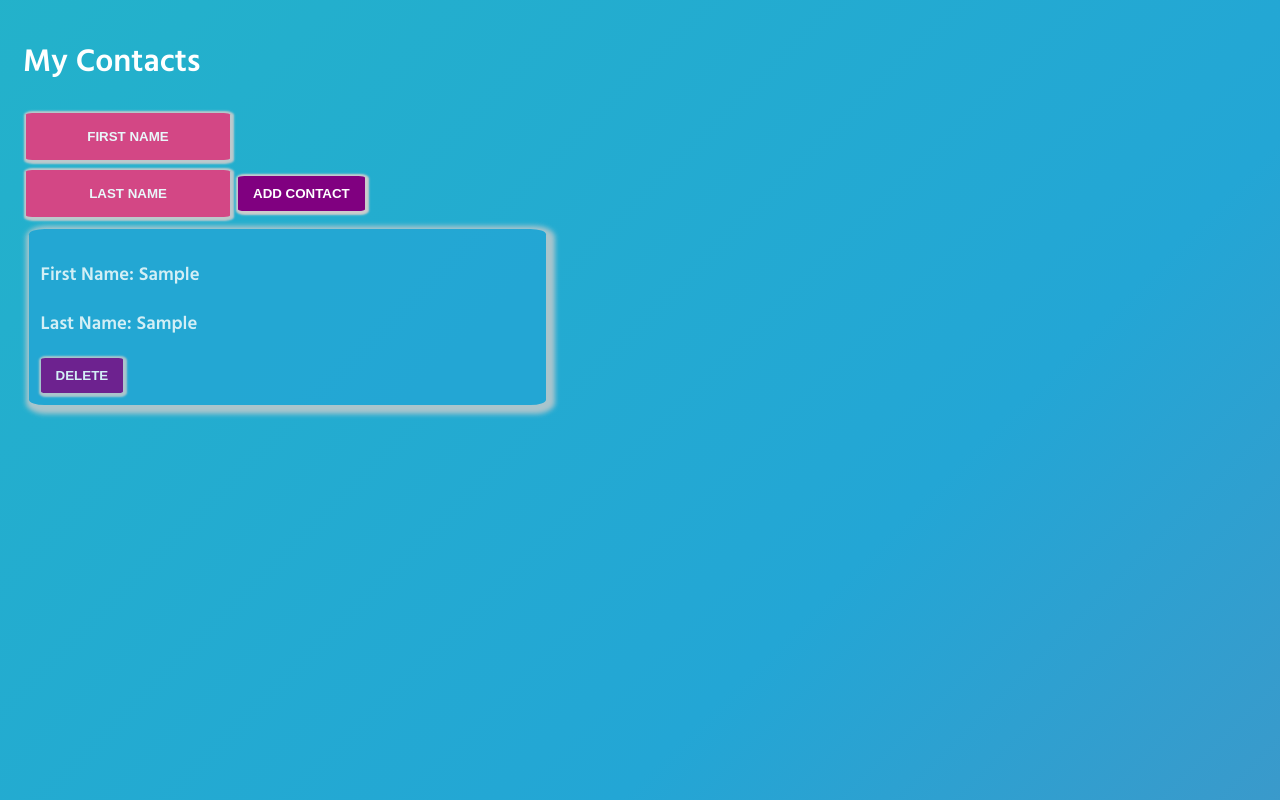
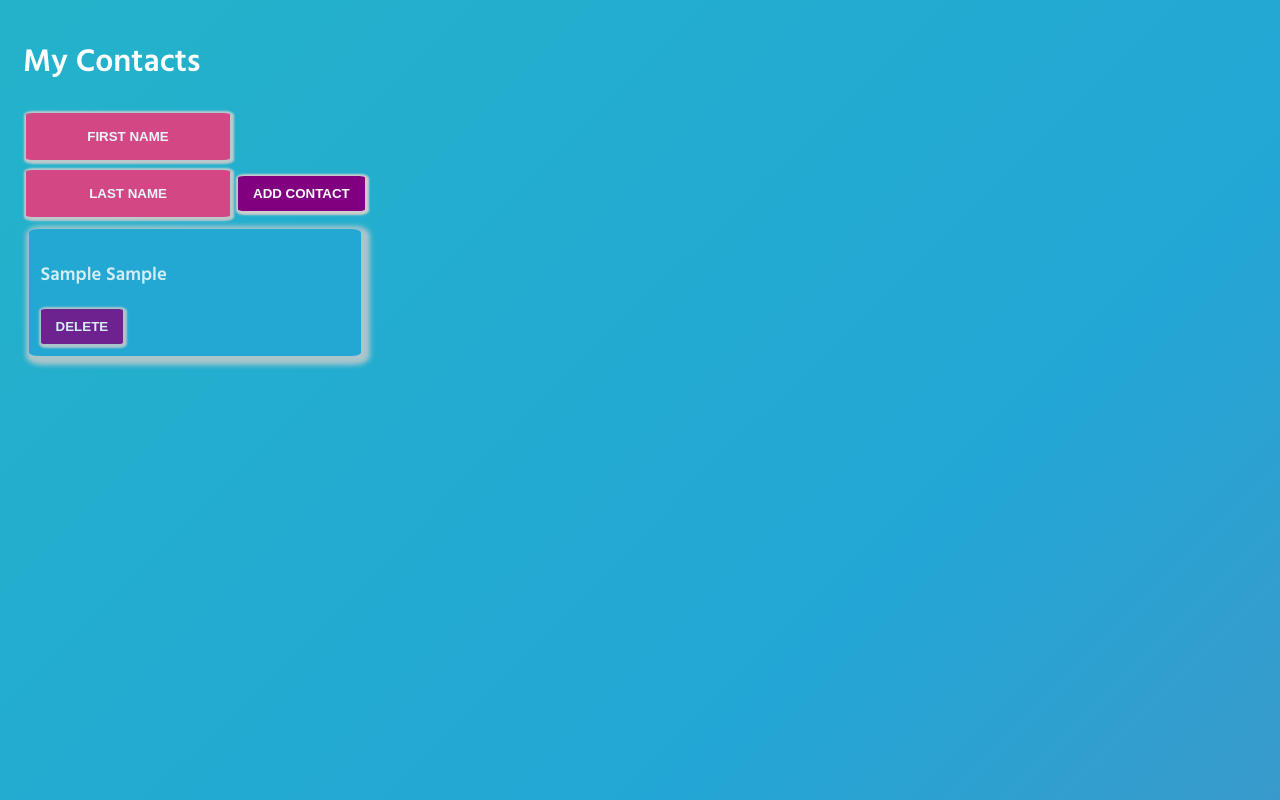
Before and after one commit to jonfreihofer/contacts-app, a React (Create React App) app: page / in a window 1280 px wide. Both pictures are taken after typing "Sample", "Sample" into the empty fields and a click on the button "ADD CONTACT". Built offline with nearby package versions, Linux system fonts and the light colour scheme.

Commit message:
refactored contact card

```diff
--- a/src/Components/Contact/index.js
+++ b/src/Components/Contact/index.js
@@ -2,12 +2,11 @@ import React from "react";
 import StyledContact from "./styles.js";
 import StyledButton from "../Button/styles.js"
 
-function Contact({ children, firstName, lastName,  removeContact, id }) {
+function Contact({ children, firstName, lastName, removeContact, id }) {
     console.log(id);
     return (
         <StyledContact>
-            <h3>First Name: {firstName} </h3>
-            <h3>Last Name: {lastName}</h3>
+            <h3>{firstName} {lastName}</h3>
             <StyledButton onClick={() => removeContact(id)}>
                 Delete
             </StyledButton>
--- a/src/Components/Contact/styles.js
+++ b/src/Components/Contact/styles.js
@@ -3,7 +3,7 @@ import styled from "styled-components";
 const StyledContact = styled.div`
   color: white;
   background-color: #23a6d5;
-  max-width: 40%;
+  max-width: 25%;
   margin: 0.35rem;
   padding: 0.75rem;
   border-radius: 3%;
```
